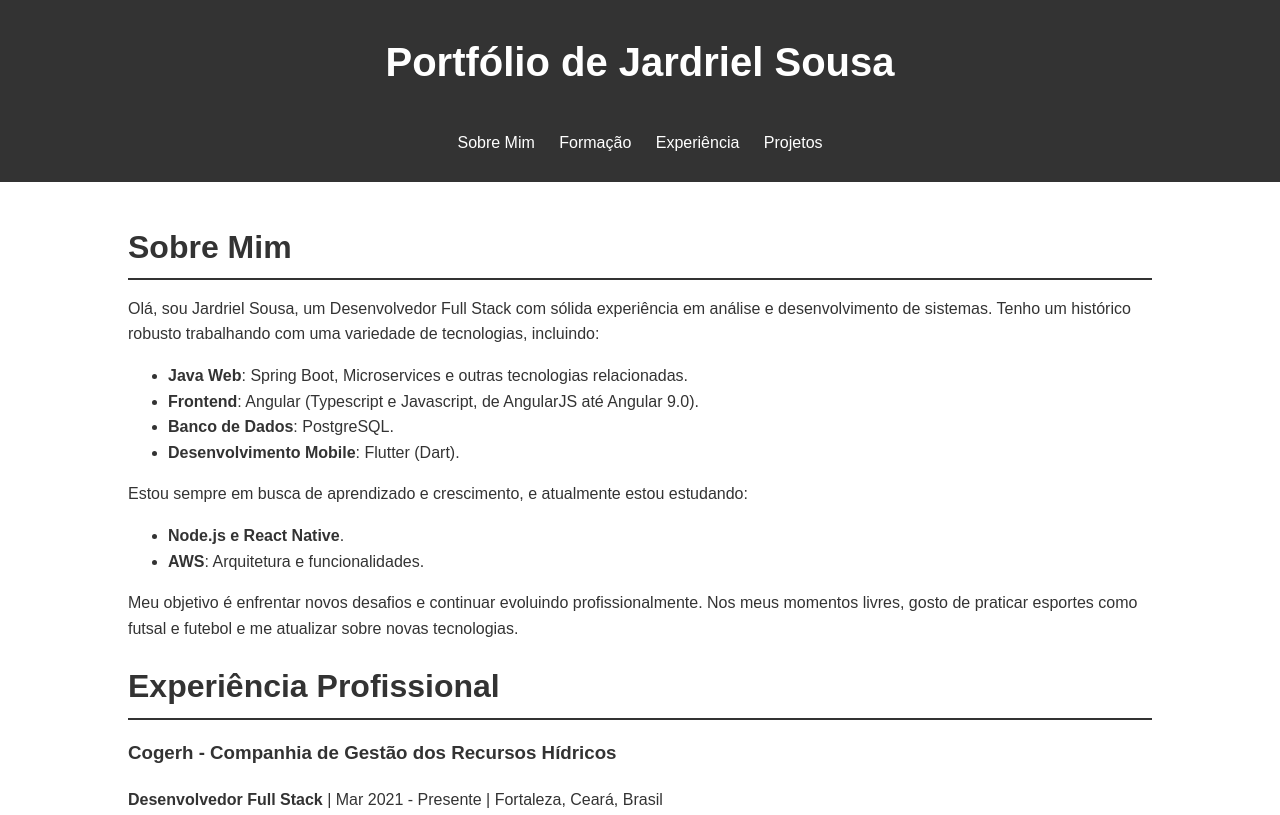
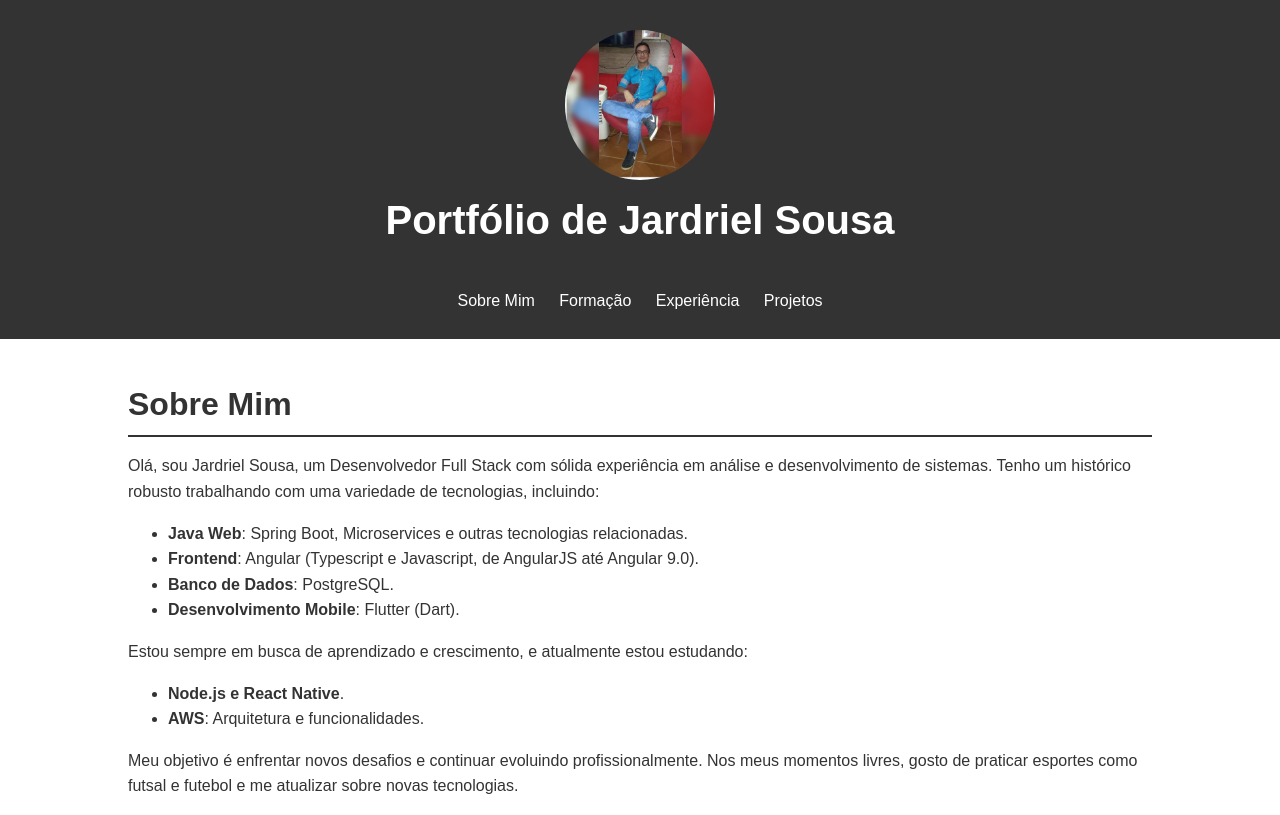
Before and after one commit to JardrielSousa/jardrielsousa.github.io, a plain HTML site: page index.html in a window 1280 px wide. Shown: the top 815 px of the page. Drawn offline with Linux system fonts and the light colour scheme.

Commit message:
add photo

```diff
--- a/css/styles.css
+++ b/css/styles.css
@@ -67,3 +67,12 @@ footer {
   background: #333;
   color: #fff;
 }
+
+.profile-photo img {
+  width: 150px; /* Altere conforme necessário */
+  height: 150px; /* Altere conforme necessário */
+  border-radius: 50%; /* Para tornar a imagem redonda */
+  object-fit: cover; /* Para garantir que a imagem cubra o espaço sem distorção */
+  text-align: left;
+
+}
--- a/index.html
+++ b/index.html
@@ -8,8 +8,11 @@
 </head>
 <body>
     <header>
-        <div class="container">
-            <h1>Portfólio de Jardriel Sousa</h1>
+        <div>
+            <div class="container profile-photo">
+                <img src="images/foto-perfil.png" alt="Jardriel Sousa" />
+                <h1>Portfólio de Jardriel Sousa</h1>
+            </div>
         </div>
         <nav>
             <ul>
```
Also changed, not shown: images/foto-perfil.png (added).
